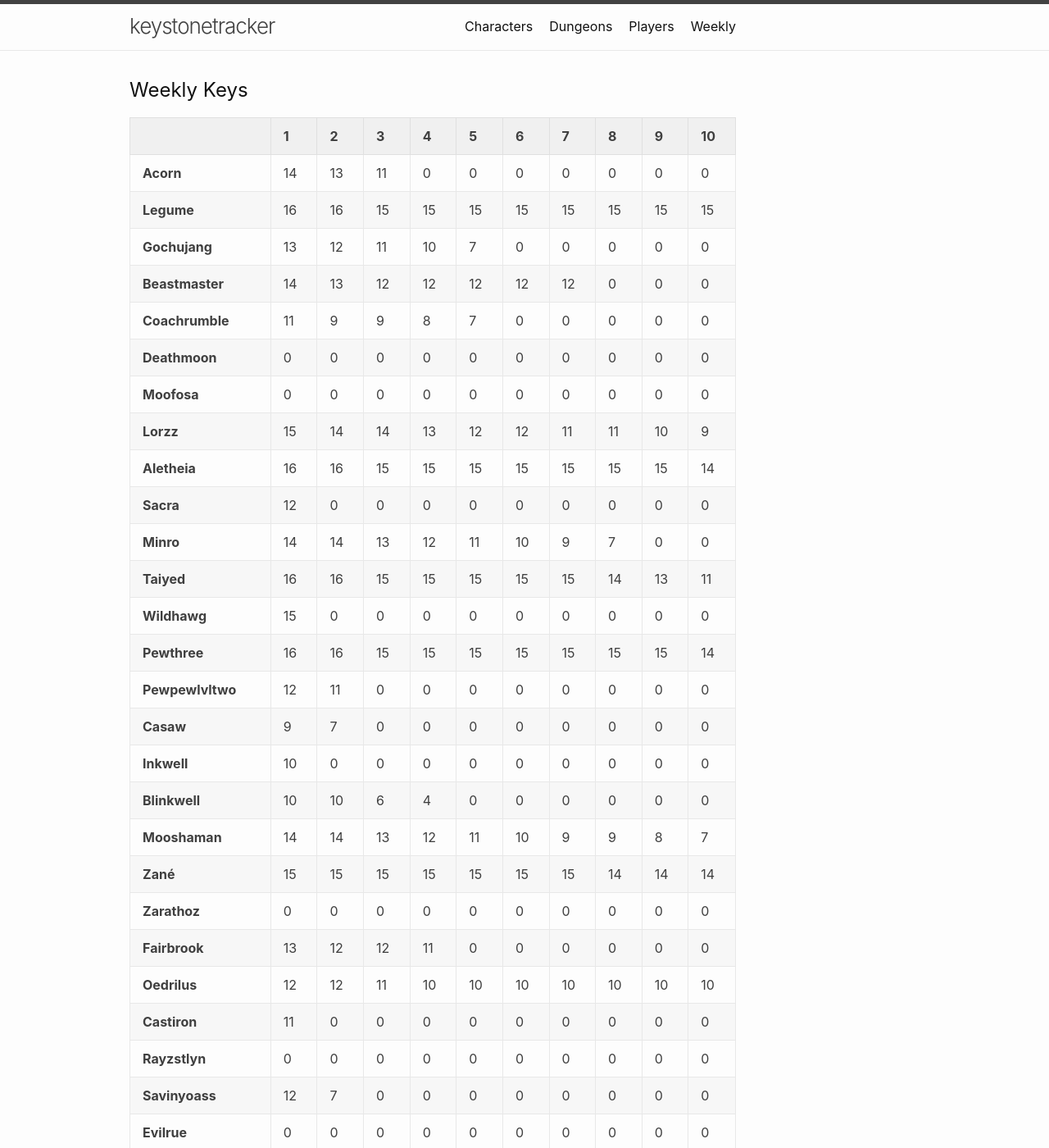
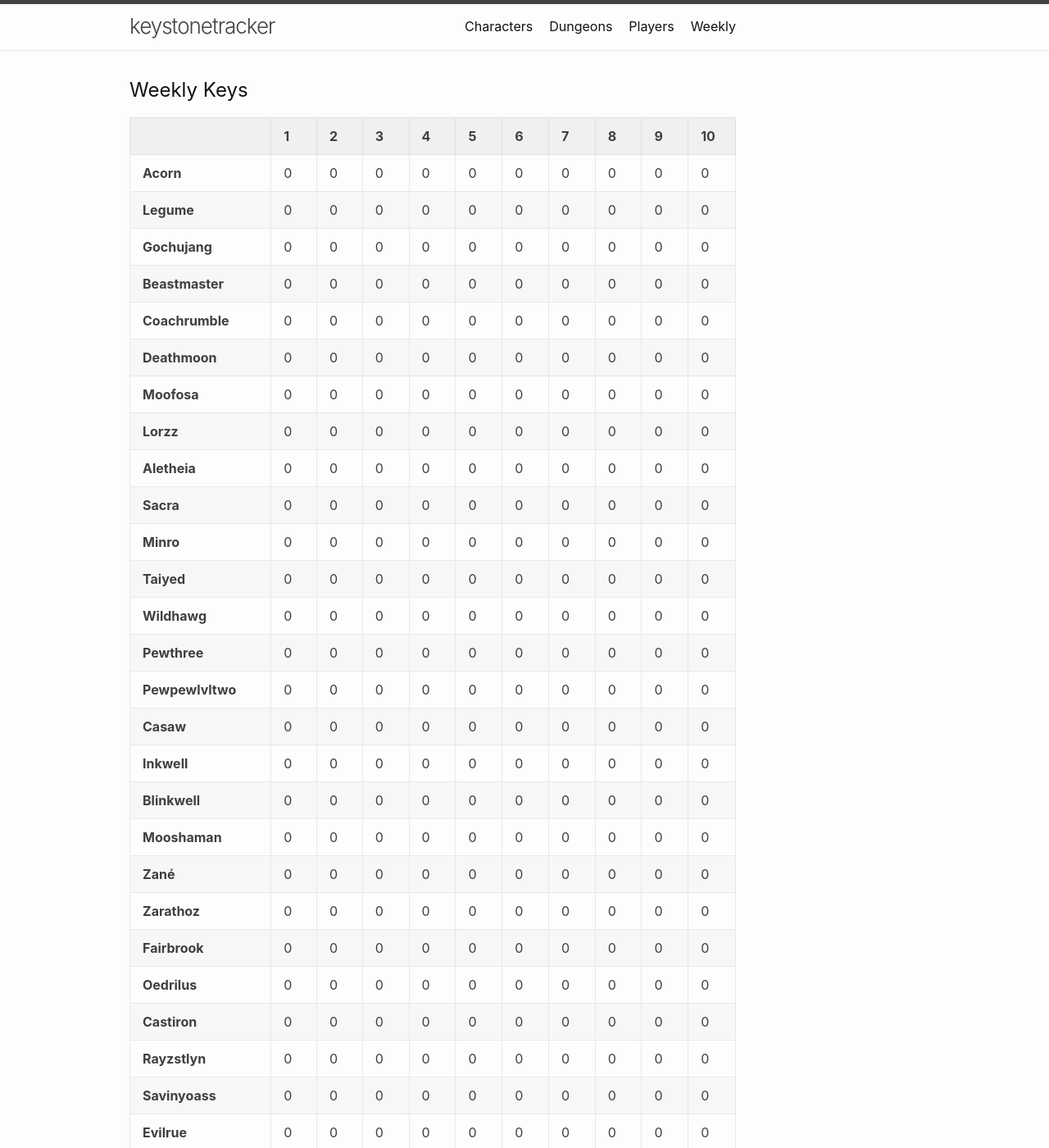
Before and after one commit to eldertribunal/keystonetracker, a Jekyll site: the page built from weekly.md, in a window 1280 px wide and 1400 px high. Shown: the whole window at 82% size. Built offline with Jekyll 4.4.1, drawn with Linux system fonts in a browser that asks for light colours; some of the changed text lies outside the part shown.

Commit message:
auto scan Tue Feb 23 15:01:02 UTC 2021

```diff
--- a/_data/scanned.json
+++ b/_data/scanned.json
@@ -1,3 +1,3 @@
 {
-  "timestamp": 1614091505
+  "timestamp": 1614092407
 }
--- a/_data/weekly.json
+++ b/_data/weekly.json
@@ -2,9 +2,9 @@
   {
     "name": "Acorn",
     "dungeons": [
-      14,
-      13,
-      11,
+      0,
+      0,
+      0,
       0,
       0,
       0,
@@ -17,26 +17,26 @@
   {
     "name": "Legume",
     "dungeons": [
-      16,
-      16,
-      15,
-      15,
-      15,
-      15,
-      15,
-      15,
-      15,
-      15
+      0,
+      0,
+      0,
+      0,
+      0,
+      0,
+      0,
+      0,
+      0,
+      0
     ]
   },
   {
     "name": "Gochujang",
     "dungeons": [
-      13,
-      12,
-      11,
-      10,
-      7,
+      0,
+      0,
+      0,
+      0,
+      0,
       0,
       0,
       0,
@@ -47,13 +47,13 @@
   {
     "name": "Beastmaster",
     "dungeons": [
-      14,
-      13,
-      12,
-      12,
-      12,
-      12,
-      12,
+      0,
+      0,
+      0,
+      0,
+      0,
+      0,
+      0,
       0,
       0,
       0
@@ -62,11 +62,11 @@
   {
     "name": "Coachrumble",
     "dungeons": [
-      11,
-      9,
-      9,
-      8,
-      7,
+      0,
+      0,
+      0,
+      0,
+      0,
       0,
       0,
       0,
@@ -107,37 +107,37 @@
   {
     "name": "Lorzz",
     "dungeons": [
-      15,
-      14,
-      14,
-      13,
-      12,
-      12,
-      11,
-      11,
-      10,
-      9
+      0,
+      0,
+      0,
+      0,
+      0,
+      0,
+      0,
+      0,
+      0,
+      0
     ]
   },
   {
     "name": "Aletheia",
     "dungeons": [
-      16,
-      16,
-      15,
-      15,
-      15,
-      15,
-      15,
-      15,
-      15,
-      14
+      0,
+      0,
+      0,
+      0,
+      0,
+      0,
+      0,
+      0,
+      0,
+      0
     ]
   },
   {
     "name": "Sacra",
     "dungeons": [
-      12,
+      0,
       0,
       0,
       0,
@@ -152,14 +152,14 @@
   {
     "name": "Minro",
     "dungeons": [
-      14,
-      14,
-      13,
-      12,
-      11,
-      10,
-      9,
-      7,
+      0,
+      0,
+      0,
+      0,
+      0,
+      0,
+      0,
+      0,
       0,
       0
     ]
@@ -167,22 +167,22 @@
   {
     "name": "Taiyed",
     "dungeons": [
-      16,
-      16,
-      15,
-      15,
-      15,
-      15,
-      15,
-      14,
-      13,
-      11
+      0,
+      0,
+      0,
+      0,
+      0,
+      0,
+      0,
+      0,
+      0,
+      0
     ]
   },
   {
     "name": "Wildhawg",
     "dungeons": [
-      15,
+      0,
       0,
       0,
       0,
@@ -197,23 +197,23 @@
   {
     "name": "Pewthree",
     "dungeons": [
-      16,
-      16,
-      15,
-      15,
-      15,
-      15,
-      15,
-      15,
-      15,
-      14
+      0,
+      0,
+      0,
+      0,
+      0,
+      0,
+      0,
+      0,
+      0,
+      0
     ]
   },
   {
     "name": "Pewpewlvltwo",
     "dungeons": [
-      12,
-      11,
+      0,
+      0,
       0,
       0,
       0,
@@ -227,8 +227,8 @@
   {
     "name": "Casaw",
     "dungeons": [
-      9,
-      7,
+      0,
+      0,
       0,
       0,
       0,
@@ -242,7 +242,7 @@
   {
     "name": "Inkwell",
     "dungeons": [
-      10,
+      0,
       0,
       0,
       0,
@@ -257,10 +257,10 @@
   {
     "name": "Blinkwell",
     "dungeons": [
-      10,
-      10,
-      6,
-      4,
+      0,
+      0,
+      0,
+      0,
       0,
       0,
       0,
@@ -272,31 +272,31 @@
   {
     "name": "Mooshaman",
     "dungeons": [
-      14,
-      14,
-      13,
-      12,
-      11,
-      10,
-      9,
-      9,
-      8,
-      7
+      0,
+      0,
+      0,
+      0,
+      0,
+      0,
+      0,
+      0,
+      0,
+      0
     ]
   },
   {
     "name": "Zan\u00e9",
     "dungeons": [
-      15,
-      15,
-      15,
-      15,
-      15,
-      15,
-      15,
-      14,
-      14,
-      14
+      0,
+      0,
+      0,
+      0,
+      0,
+      0,
+      0,
+      0,
+      0,
+      0
     ]
   },
   {
@@ -317,10 +317,10 @@
   {
     "name": "Fairbrook",
     "dungeons": [
-      13,
-      12,
-      12,
-      11,
+      0,
+      0,
+      0,
+      0,
       0,
       0,
       0,
@@ -332,22 +332,22 @@
   {
     "name": "Oedrilus",
     "dungeons": [
-      12,
-      12,
-      11,
-      10,
-      10,
-      10,
-      10,
-      10,
-      10,
-      10
+      0,
+      0,
+      0,
+      0,
+      0,
+      0,
+      0,
+      0,
+      0,
+      0
     ]
   },
   {
     "name": "Castiron",
     "dungeons": [
-      11,
+      0,
       0,
       0,
       0,
@@ -377,8 +377,8 @@
   {
     "name": "Savinyoass",
     "dungeons": [
-      12,
-      7,
+      0,
+      0,
       0,
       0,
       0,
@@ -407,7 +407,7 @@
   {
     "name": "Maurin",
     "dungeons": [
-      11,
+      0,
       0,
       0,
       0,
@@ -422,7 +422,7 @@
   {
     "name": "Syndrael",
     "dungeons": [
-      11,
+      0,
       0,
       0,
       0,
```
